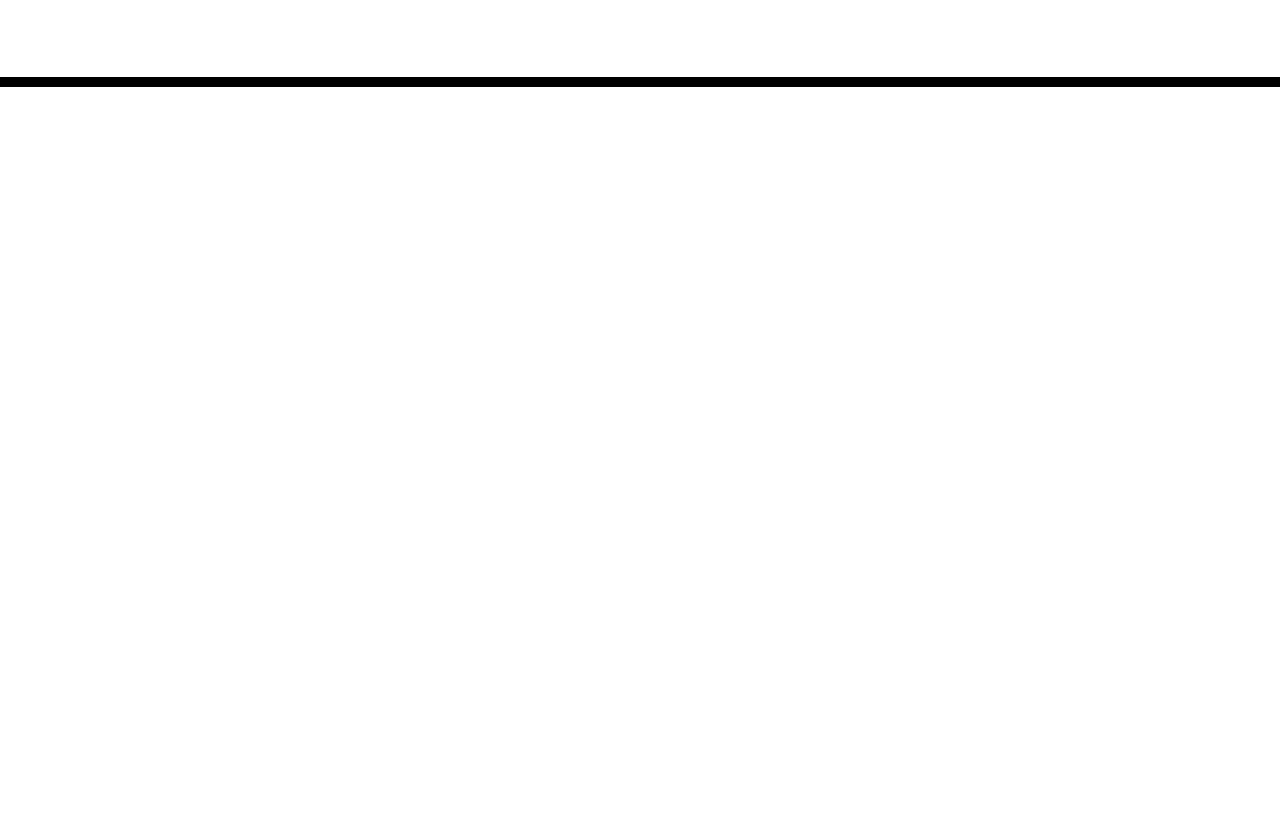
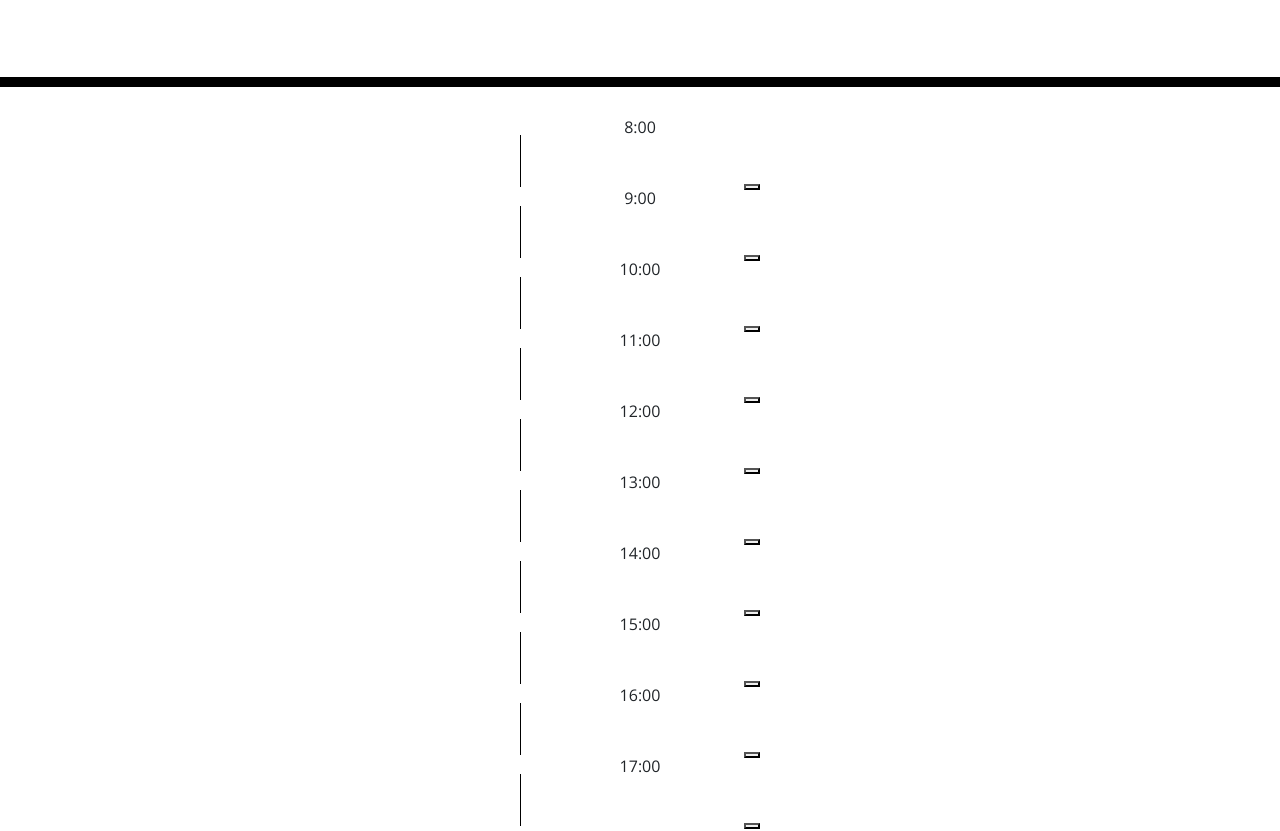
Before and after one commit to Ldeguzman9/work-day-calendar, a plain HTML site: page index.html in a window 1280 px wide. Shown: the part 181-1012 px from the top of the page. Before the commit the page ends 800 px from the top, so only its background shows below. Drawn offline with nearby package versions, Linux system fonts and the light colour scheme; files that its build step writes are made by us from their sources.

Commit message:
HTML time block containers

```diff
--- a/index.html
+++ b/index.html
@@ -30,9 +30,60 @@
     </header>
     <div class="container">
       <!-- Timeblocks go here -->
+      <div id="8-am" class="time-block">
+        <div class="one-hour">8:00</div>
+        <textarea class="event-description"></textarea>
+        <button class="SaveBtn"></button>
+      </div>
+      <div id="9-am" class="time-block">
+        <div class="one-hour">9:00</div>
+        <textarea class="event-description"></textarea>
+        <button class="SaveBtn"></button>
+      </div>
+      <div id="10-am" class="time-block">
+        <div class="one-hour">10:00</div>
+        <textarea class="event-description"></textarea>
+        <button class="SaveBtn"></button>
+      </div>
+      <div id="11-am" class="time-block">
+        <div class="one-hour">11:00</div>
+        <textarea class="event-description"></textarea>
+        <button class="SaveBtn"></button>
+      </div>
+      <div id="12-pm" class="time-block">
+        <div class="one-hour">12:00</div>
+        <textarea class="event-description"></textarea>
+        <button class="SaveBtn"></button>
+      </div>
+      <div id="1-pm" class="time-block">
+        <div class="one-hour">13:00</div>
+        <textarea class="event-description"></textarea>
+        <button class="SaveBtn"></button>
+      </div>
+      <div id="2-pm" class="time-block">
+        <div class="one-hour">14:00</div>
+        <textarea class="event-description"></textarea>
+        <button class="SaveBtn"></button>
+      </div>
+      <div id="3-pm" class="time-block">
+        <div class="one-hour">15:00</div>
+        <textarea class="event-description"></textarea>
+        <button class="SaveBtn"></button>
+      </div>
+      <div id="4-pm" class="time-block">
+        <div class="one-hour">16:00</div>
+        <textarea class="event-description"></textarea>
+        <button class="SaveBtn"></button>
+      </div>
+      <div id="5-pm" class="time-block">
+        <div class="one-hour">17:00</div>
+        <textarea class="event-description"></textarea>
+        <button class="SaveBtn"></button>
+      </div>
     </div>
 
     <script src="https://code.jquery.com/jquery-3.4.1.min.js"></script>
     <script src="https://cdnjs.cloudflare.com/ajax/libs/moment.js/2.24.0/moment.min.js"></script>
+    <script src="./assets/js/script.js"></script>
   </body>
 </html>
```
